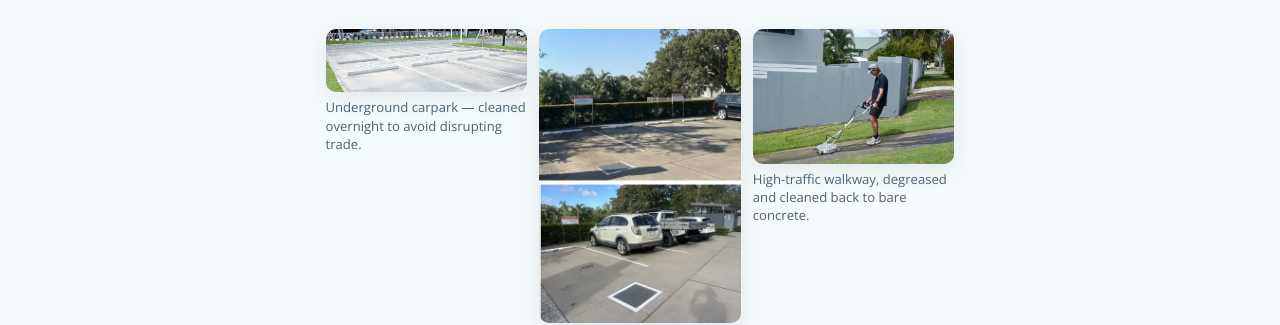
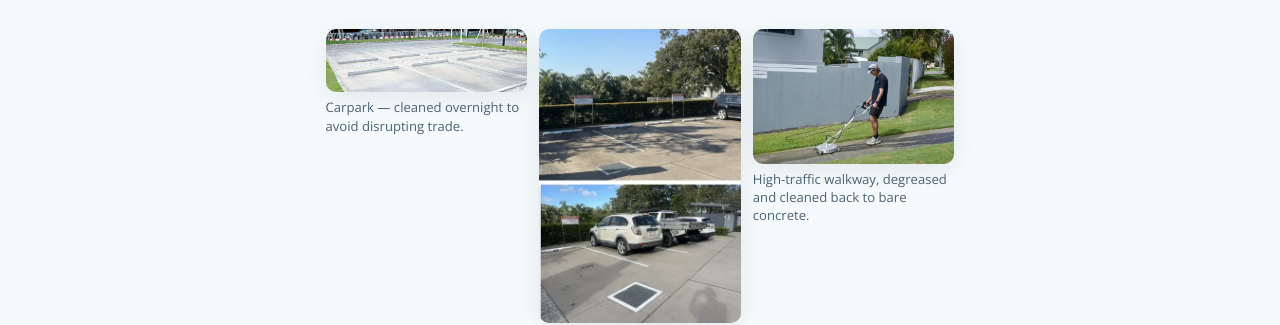
Before and after one commit to bearlack/website, a Jekyll site: the page built from Commercial-and-Body-Corporate.html, in a window 1280 px wide and 900 px high, scrolled down 1270 px. Shown: the part 162-487 px from the top of the window. Built offline with Jekyll 4.4.1, drawn with Linux system fonts in a browser that asks for light colours.

Commit message:
Add files via upload

```diff
--- a/Commercial-and-Body-Corporate.html
+++ b/Commercial-and-Body-Corporate.html
@@ -64,8 +64,8 @@ preload_image: /images/commercial-carpark-cleaning-gold-coast.webp
 
     <div class="gallery">
       <figure>
-        <img src="{{ "/images/commercial-carpark-cleaning-gold-coast.webp" | relative_url }}" alt="Underground carpark pressure cleaned on the Gold Coast" width="1400" height="438" loading="lazy">
-        <figcaption>Underground carpark &mdash; cleaned overnight to avoid disrupting trade.</figcaption>
+        <img src="{{ "/images/commercial-carpark-cleaning-gold-coast.webp" | relative_url }}" alt="Commercial carpark pressure cleaned on the Gold Coast" width="1400" height="438" loading="lazy">
+        <figcaption>Carpark &mdash; cleaned overnight to avoid disrupting trade.</figcaption>
       </figure>
       <figure>
         <img src="{{ "/images/commercial-carpark-cleaning-gold-coast-2.webp" | relative_url }}" alt="Commercial carpark surface being cleaned with a surface cleaner" width="426" height="620" loading="lazy">
```
